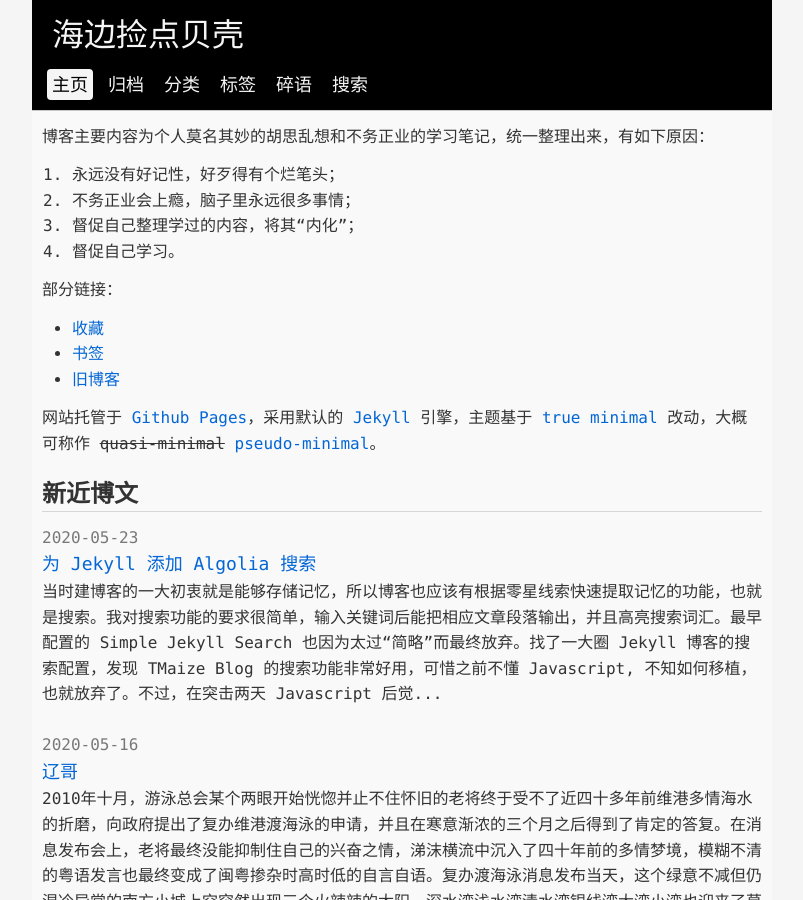
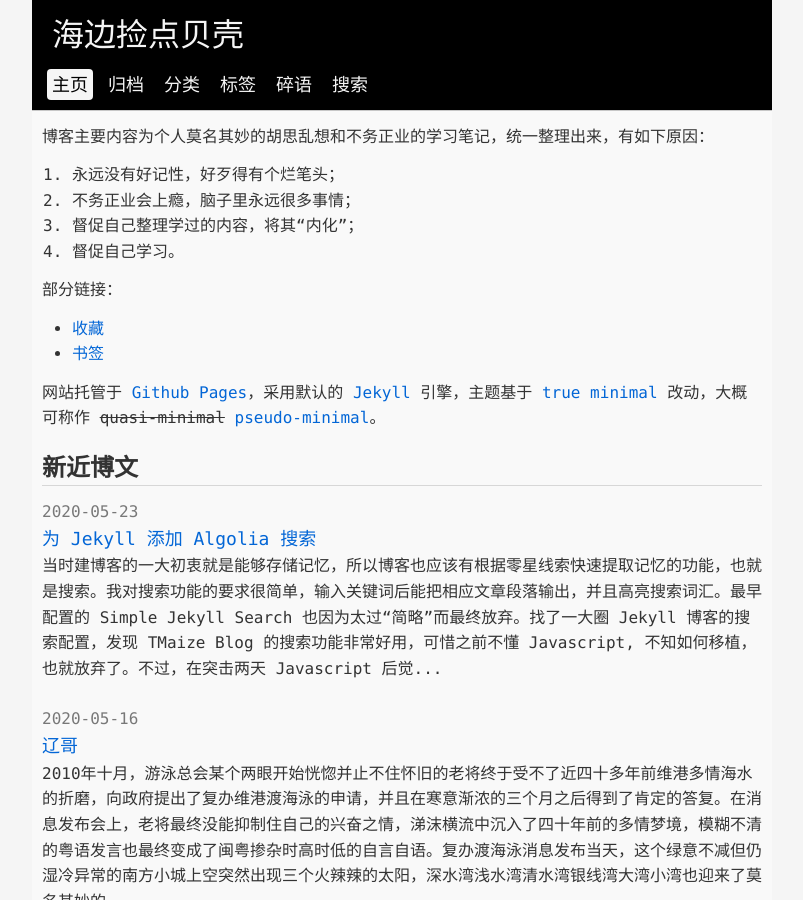
Before and after one commit to xienotes/xienotes.github.io, a Jekyll site: the page built from index.html, in a window 1280 px wide and 900 px high. Shown: the whole window, without its empty margins (238-1041 px from the left). Built offline with Jekyll 4.4.1, drawn with Linux system fonts in a browser that asks for light colours.

Commit message:
update homepage intro

```diff
--- a/_includes/homeintro.md
+++ b/_includes/homeintro.md
@@ -7,11 +7,9 @@
 部分链接：
 *  [收藏](/collections.html)
 *  [书签](/bookmarks.html)
-*  [旧博客][oldblog]{:target="_blank"}
 
 网站托管于 [Github Pages][github]{:target="_blank"}，采用默认的 [Jekyll][jekyll]{:target="_blank"} 引擎，主题基于 [true minimal][trueminimal]{:target="_blank"} 改动，大概可称作 ~~quasi-minimal~~ [pseudo-minimal]({% link _posts/2020-04-25-github-pages-and-jekyll.md %})。
 
 [github]: https://pages.github.com/
 [jekyll]: https://jekyllrb.com/
 [trueminimal]: https://github.com/cyevgeniy/jekyll-true-minimal/
-[oldblog]: https://ehippocampus.xyz/
```
